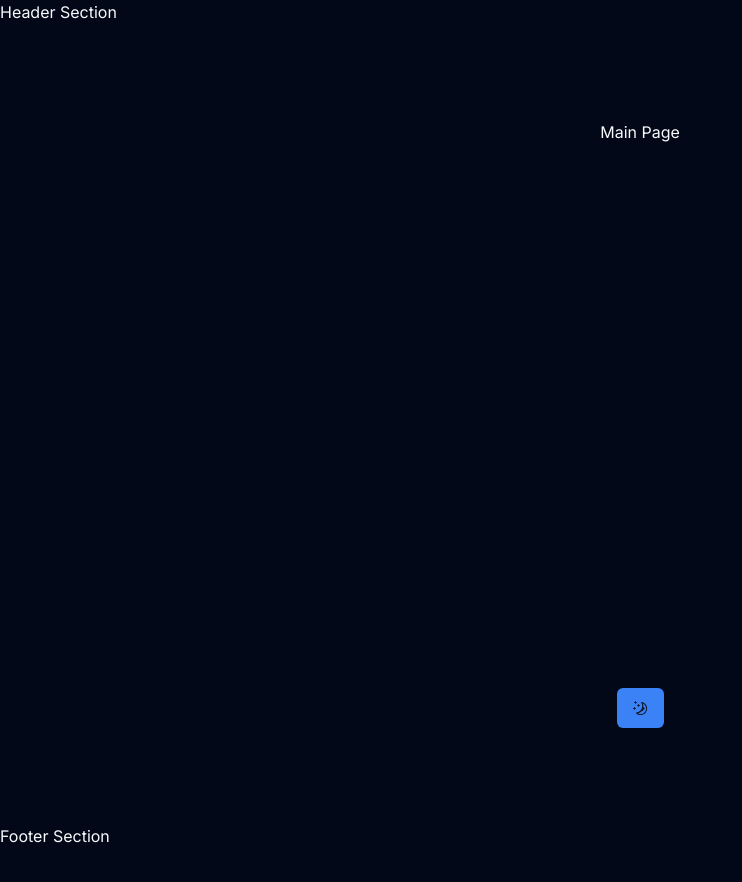
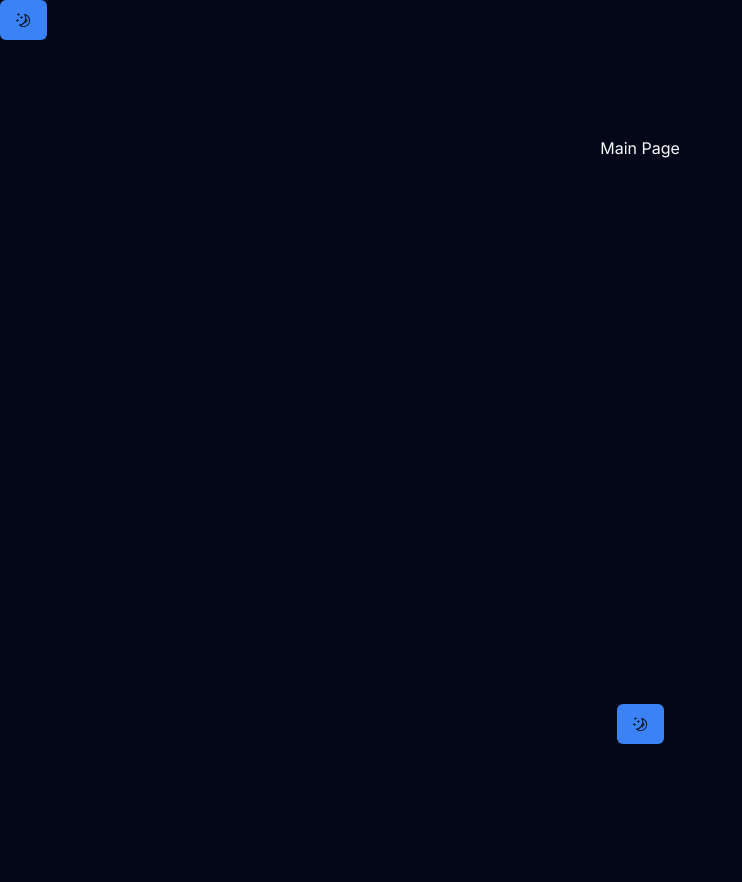
Before and after one commit to kabirshuvo/Nextgen-Agency-App, a Next.js app: page / in a window 1280 px wide. Shown: the top 882 px of the page, without its empty margins (0-742 px from the left). Before the commit the page ends 848 px from the top, so only its background shows below. Built offline with nearby package versions, Linux system fonts and the light colour scheme.

Commit message:
ScroolProgress added by templete

```diff
--- /dev/null
+++ b/src/app/template.tsx
@@ -0,0 +1,38 @@
+"use client";
+
+import { ReactNode } from "react";
+import { motion } from "framer-motion";
+import useScrollProgress from "@/hooks/useScroolProgress";
+
+const variants = {
+  hidden: { opacity: 0 },
+  enter: { opacity: 1 },
+};
+
+interface TemplateProps {
+  children: ReactNode;
+}
+
+const Template = ({ children }: TemplateProps) => {
+  const scrolling = useScrollProgress();
+  return (
+    <>
+      <motion.main
+        variants={variants}
+        initial="hidden"
+        animate="enter"
+        transition={{ type: "linear", delay: 0.2, duration: 0.4 }}
+      >
+        {children}
+      </motion.main>
+      {/* scrool bar */}
+      <span
+        style={{ transform: `translateY(${scrolling - 100}%)` }}
+        className="fixed z-50 bg-primary w-1 top-0 right-0 bottom-0 transition-all duration-700"
+      ></span>
+      <div className="h-[4000px]"></div>
+    </>
+  );
+};
+
+export default Template;
--- a/src/components/Header.tsx
+++ b/src/components/Header.tsx
@@ -1,9 +1,12 @@
 import React from "react";
+import ThemeToggler from "./ThemeToggler";
 
 const Header = () => {
   return (
     <section>
-      <div>Header Section</div>
+      <div>
+        <ThemeToggler />
+      </div>
     </section>
   );
 };
--- /dev/null
+++ b/src/hooks/useScroolProgress.tsx
@@ -0,0 +1,27 @@
+// hooks/useScrollProgress.tsx
+import { useState, useEffect } from "react";
+
+const useScrollProgress = () => {
+  const [scrollProgress, setScrollProgress] = useState(0);
+
+  useEffect(() => {
+    const handleScroll = () => {
+      const scrollTop = window.scrollY;
+      const docHeight =
+        document.documentElement.scrollHeight -
+        document.documentElement.clientHeight;
+
+      if (docHeight) {
+        const progress = (scrollTop / docHeight) * 100;
+        setScrollProgress(parseFloat(progress.toFixed(2)));
+      }
+    };
+
+    window.addEventListener("scroll", handleScroll);
+    return () => window.removeEventListener("scroll", handleScroll);
+  }, []);
+
+  return scrollProgress;
+};
+
+export default useScrollProgress;
```
